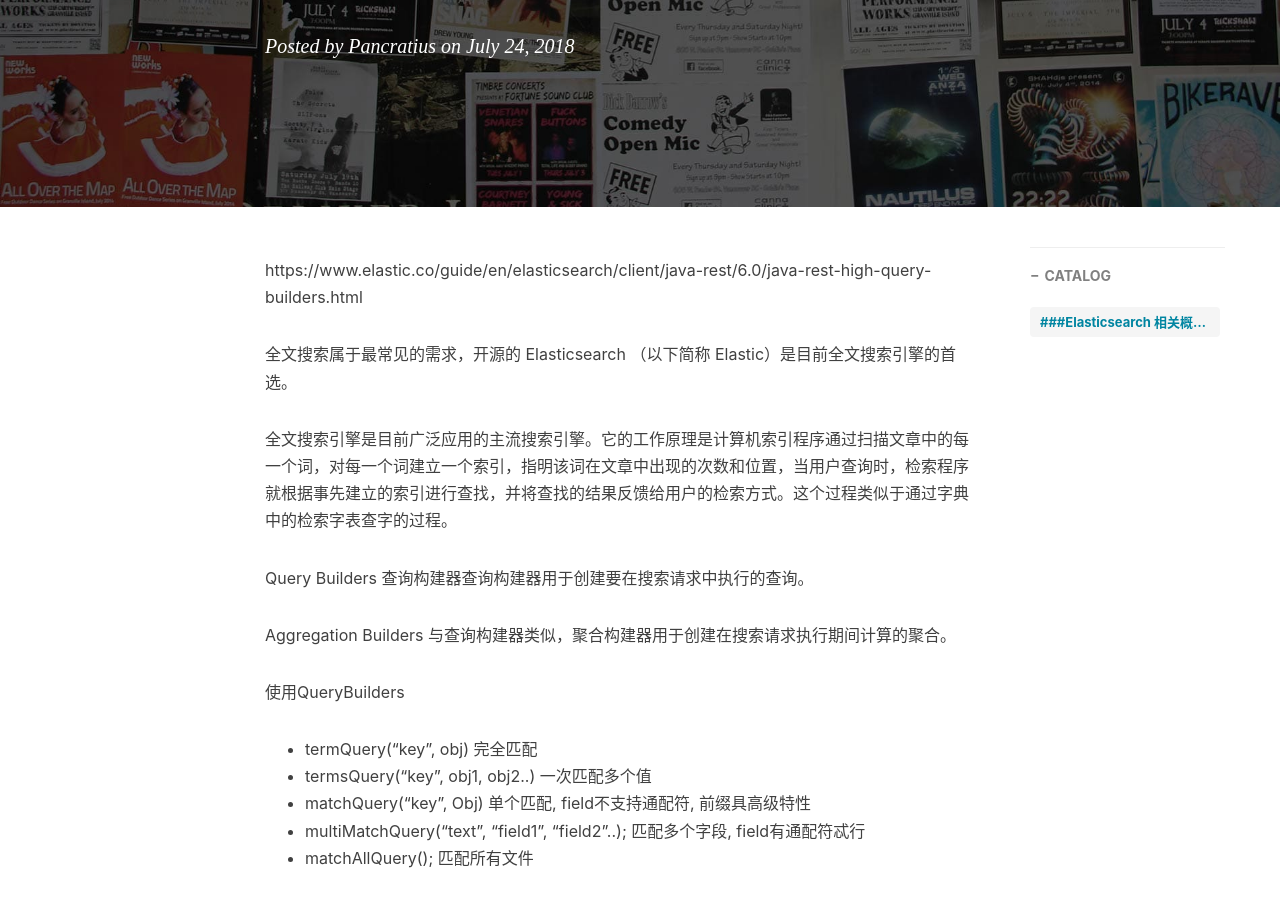
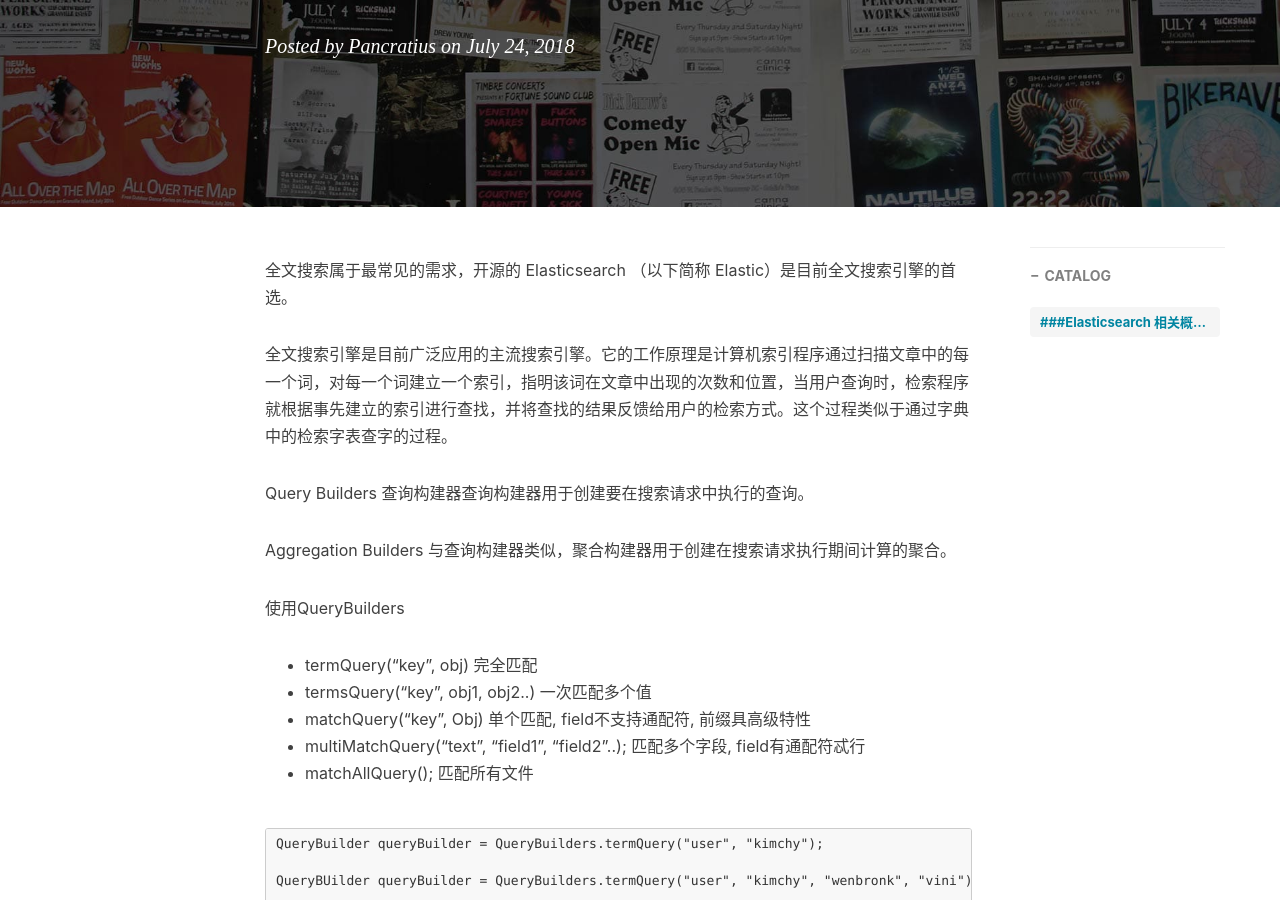
Before and after one commit to Pancratius/pancratius.github.io, a Jekyll site: the page built from _posts/2018-07-24-ES介绍.md, in a window 1280 px wide and 900 px high, scrolled down 376 px. Built offline with Jekyll 4.4.1, drawn with Linux system fonts in a browser that asks for light colours; nearby versions of some CDN libraries; comment, search, counter and statistics services are not loaded; some of the changed lines change nothing that is shown.

Commit message:
change article

```diff
--- a/_posts/2018-07-24-ES介绍.md
+++ b/_posts/2018-07-24-ES介绍.md
@@ -12,7 +12,6 @@ tags:
     - Set
 ---
 
-https://www.elastic.co/guide/en/elasticsearch/client/java-rest/6.0/java-rest-high-query-builders.html
 
 全文搜索属于最常见的需求，开源的 Elasticsearch （以下简称 Elastic）是目前全文搜索引擎的首选。
 
```
